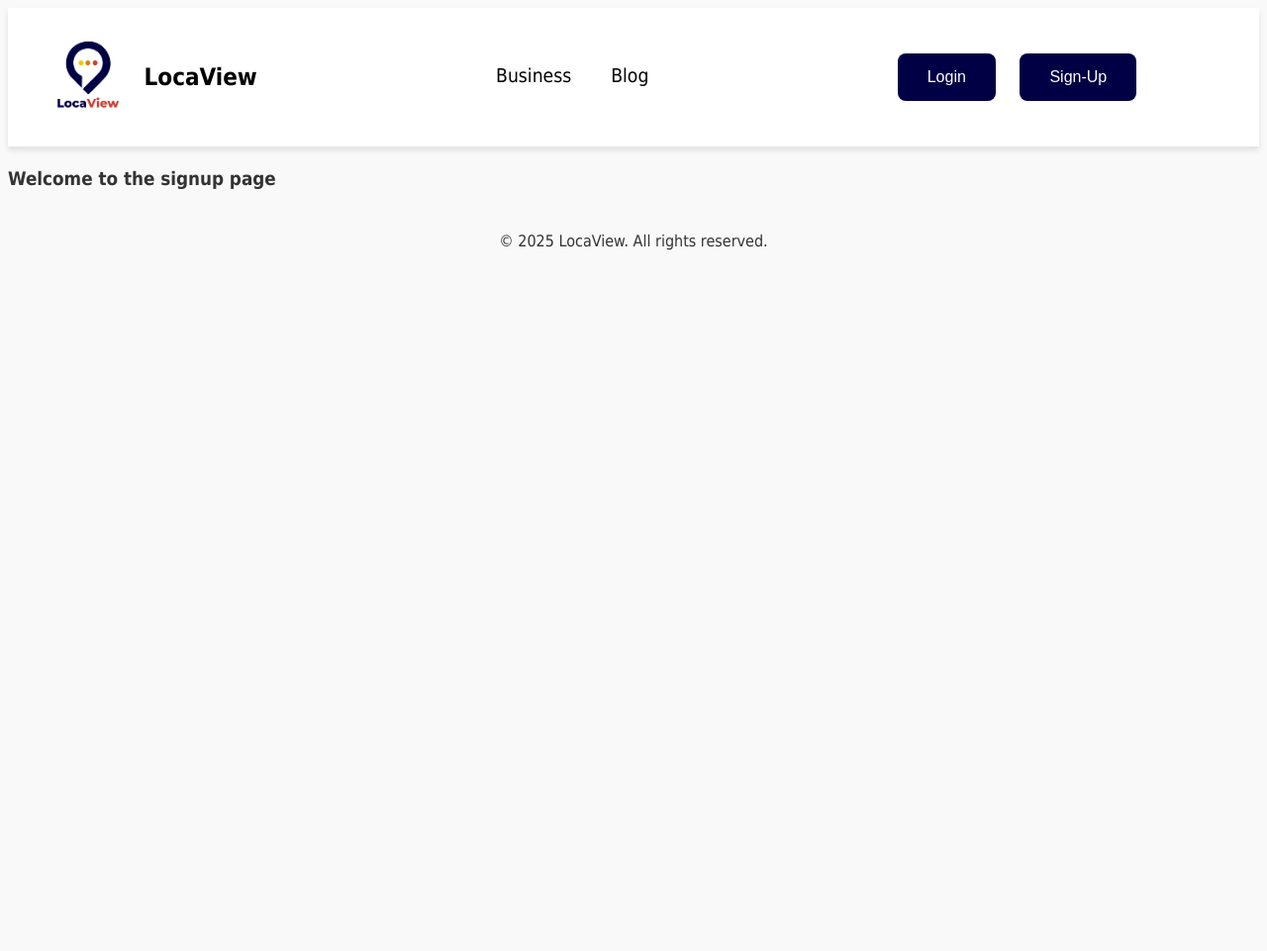
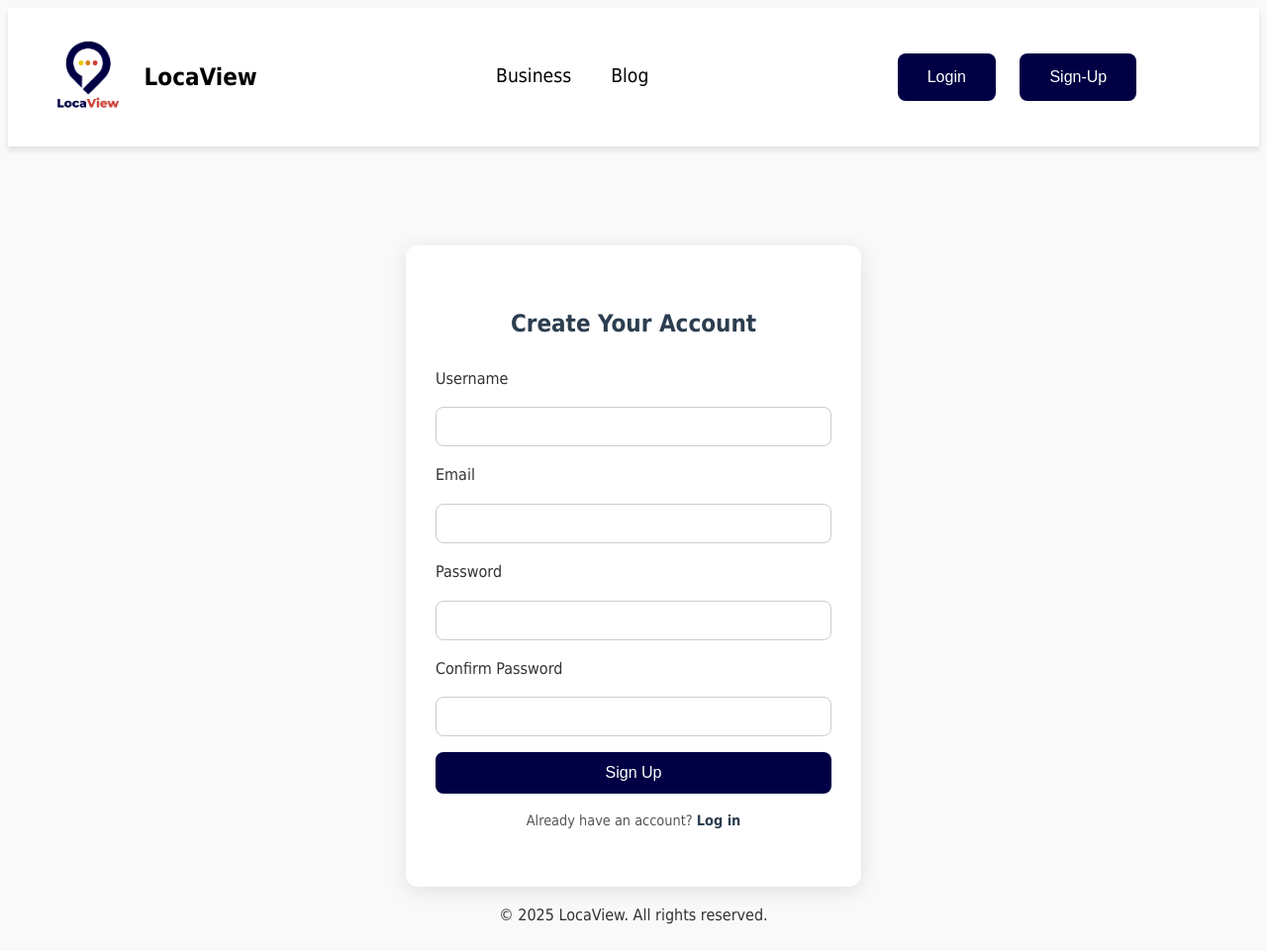
Before and after one commit to AOKTunbosun/business_review, a Django app: page /signup/ in a window 1280 px wide. Shown: the whole page at 99% size. Before the commit the page ends 253 px from the top, so only its background shows below. Run offline with Django 5.2, Linux system fonts and the light colour scheme.

Commit message:
Added the signup page and its functionalities

```diff
--- /dev/null
+++ b/base/static/base/signup.css
@@ -0,0 +1,71 @@
+.signup-container {
+    background-color: white;
+    padding: 40px 30px;
+    border-radius: 12px;
+    box-shadow: 0 4px 20px rgba(0, 0, 0, 0.1);
+    max-width: 400px;
+    width: 100%;
+}
+
+section {
+    align-items: center;
+    justify-content: center;
+    display: flex;
+    margin-top: 100px;
+}
+
+.signup-container h2 {
+    margin-bottom: 24px;
+    text-align: center;
+    color: #2c3e50;
+}
+
+.signup-form {
+    display: flex;
+    flex-direction: column;
+    gap: 16px;
+}
+
+.signup-form label {
+    font-weight: 500;
+    color: #333;
+}
+
+.signup-form input {
+    padding: 10px;
+    border: 1px solid #ccc;
+    border-radius: 8px;
+    font-size: 1rem;
+}
+
+.signup-form button {
+    padding: 12px;
+    background-color: #010044;
+    color: white;
+    border: none;
+    border-radius: 8px;
+    font-size: 1rem;
+    cursor: pointer;
+    transition: background-color 0.3s ease;
+}
+
+.signup-form button:hover {
+    background-color: #0056b3;
+}
+
+.login-link {
+    text-align: center;
+    margin-top: 16px;
+    font-size: 0.9rem;
+    color: #555;
+}
+
+.login-link a {
+    color: #2c3e50;
+    text-decoration: none;
+    font-weight: bold;
+}
+
+.login-link a:hover {
+    text-decoration: underline;
+}
--- /dev/null
+++ b/base/static/base/signup.js
@@ -0,0 +1,24 @@
+document.addEventListener('DOMContentLoaded', function () {
+    const form = document.querySelector('.signup-form');
+    const password1 = document.getElementById('password1');
+    const password2 = document.getElementById('password2');
+
+    const errorMsg = document.createElement('p');
+    errorMsg.style.color = 'red';
+    errorMsg.style.fontSize = '0.9rem';
+    errorMsg.style.marginTop = '-10px';
+    errorMsg.style.display = 'none';
+    password2.parentNode.insertBefore(errorMsg, password2.nextSibling);
+
+    form.addEventListener('submit', function (e) {
+        if (password1.value !== password2.value) {
+            e.preventDefault();  // Stop form from submitting
+            errorMsg.textContent = 'Passwords do not match!';
+            errorMsg.style.display = 'block';
+            password2.style.borderColor = 'red';
+        } else {
+            errorMsg.style.display = 'none';
+            password2.style.borderColor = '#ccc';  // Reset if valid
+        }
+    });
+});
--- a/base/templates/base/signup.html
+++ b/base/templates/base/signup.html
@@ -1,9 +1,37 @@
 {% extends 'main.html' %}
+{% load static %}
+
+{% block extra_css %}
+<link rel="stylesheet" href="{% static 'base/signup.css' %}">
+{% endblock extra_css %}
 
 
 {% block content %}
 
-<h3>Welcome to the signup page</h3>
+<section>
+    <div class="signup-container">
+        <h2>Create Your Account</h2>
+        <form method="POST" action="" class="signup-form">
+            {% csrf_token %}
+
+            <label for="username">Username</label>
+            <input type="text" name="username" id="username" required>
+
+            <label for="email">Email</label>
+            <input type="email" name="email" id="email" required>
+
+            <label for="password1">Password</label>
+            <input type="password" name="password1" id="password1" required>
+
+            <label for="password2">Confirm Password</label>
+            <input type="password" name="password2" id="password2" required>
+
+            <button type="submit">Sign Up</button>
+        </form>
+        <p class="login-link">Already have an account? <a href="{% url 'login' %}">Log in</a></p>
+    </div>
+    <script src="{% static 'base/signup.js' %}"></script>
+</section>
 
 
 {% endblock content %}
--- a/base/views.py
+++ b/base/views.py
@@ -6,6 +6,7 @@ from django.contrib.auth.models import User
 from django.contrib import messages
 from django.db.models import Q
 from django.shortcuts import redirect, get_object_or_404
+from django.contrib.auth.hashers import make_password
 
 
 # Create your views here.
@@ -120,14 +121,14 @@ def logout_user(request):
 
 
 def signup_page(request):
+    if request.method == 'POST':
+        username = request.POST.get('username')
+        email = request.POST.get('email')
+        password = request.POST.get('password1')
+
+        user = User.objects.create_user(username=username, email=email, password=password)
+
+        login(request, user)
+        return redirect('home')
+
     return render(request, 'base/signup.html')
-
-
-# def review_form(request, pk):
-#     form = ReviewForm()
-#     if form.is_valid():
-#         form.save()
-#         return redirect('home')
-#
-#     context = {'form': form}
-#     return render(request, 'base/review_form.html', context)
```
Also changed, not shown: base/static/base/business_page.css (+0 -7 lines).
